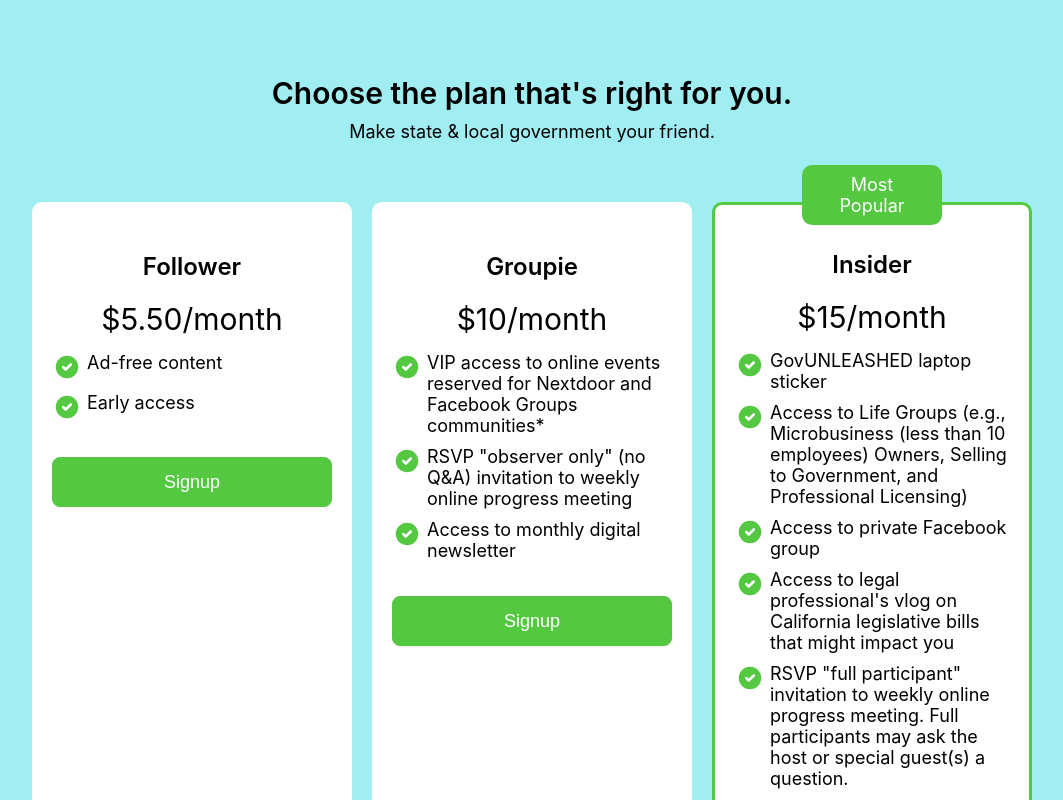
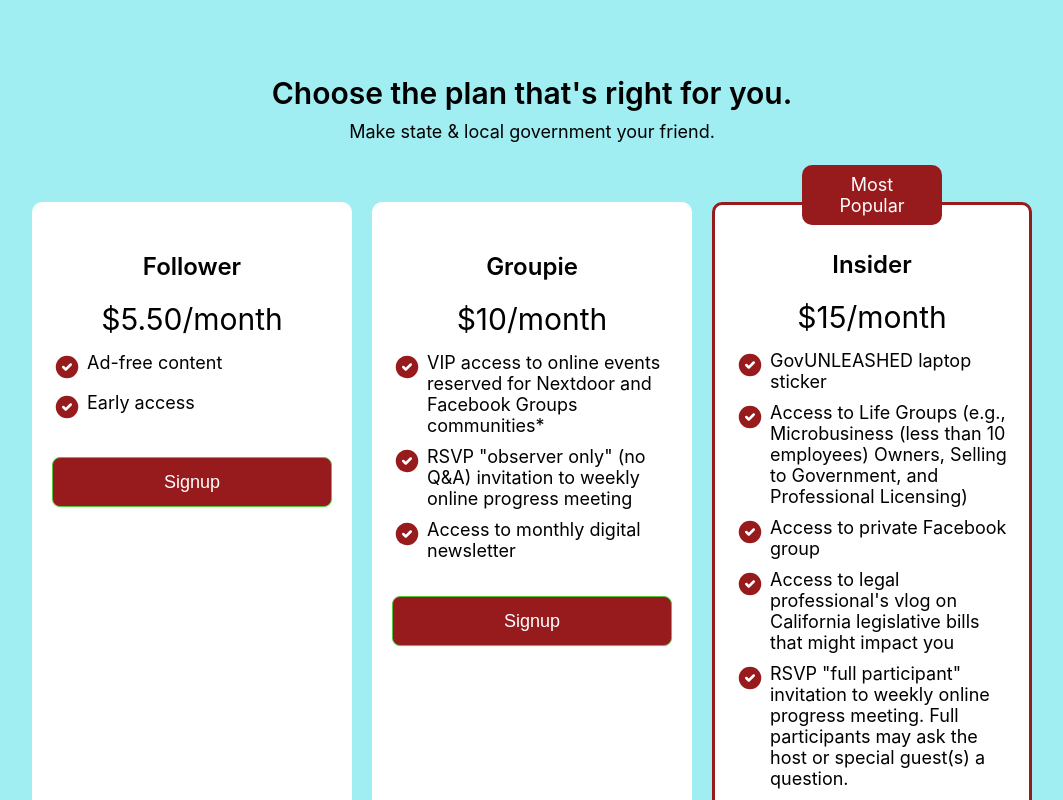
Before and after one commit to AhmedTohamy01/woodrow-task, a Next.js app: page / in a window 1280 px wide. Shown: the top 800 px of the page, without its empty margins (108-1171 px from the left). Built offline with nearby package versions, Linux system fonts and the light colour scheme.

Commit message:
feat [HomeCompound] : chnage all green colors to red

```diff
--- a/src/compounds/HomeCompound.jsx
+++ b/src/compounds/HomeCompound.jsx
@@ -185,7 +185,7 @@ const FeatureWrapper = styled.div`
 const CheckIcon = styled(CheckCircle2)`
   min-width: 30px;
   min-height: 30px;
-  fill: #54c841;
+  fill: #971a1d;
   color: white;
   margin-right: 5px;
 `
@@ -198,7 +198,7 @@ const SignupButton = styled.button`
   width: 100%;
   height: 50px;
   padding: 10px 16px;
-  background: #54c841;
+  background: #971a1d;
   color: white;
   border: 1px solid #54c841;
   box-shadow: 0px 1px 2px rgba(16, 24, 40, 0.05);
@@ -212,7 +212,7 @@ const SignupButton = styled.button`
 
 const MostPopularCard = styled.div`
   background: white;
-  border: 3px solid #54c841;
+  border: 3px solid #971a1d;
   padding: 50px 20px;
   width: 320px;
   height: 900px;
@@ -221,7 +221,7 @@ const MostPopularCard = styled.div`
 `
 
 const MostPopularLabel = styled.div`
-  background: #54c841;
+  background: #971a1d;
   color: white;
   width: 140px;
   height: 60px;
```
